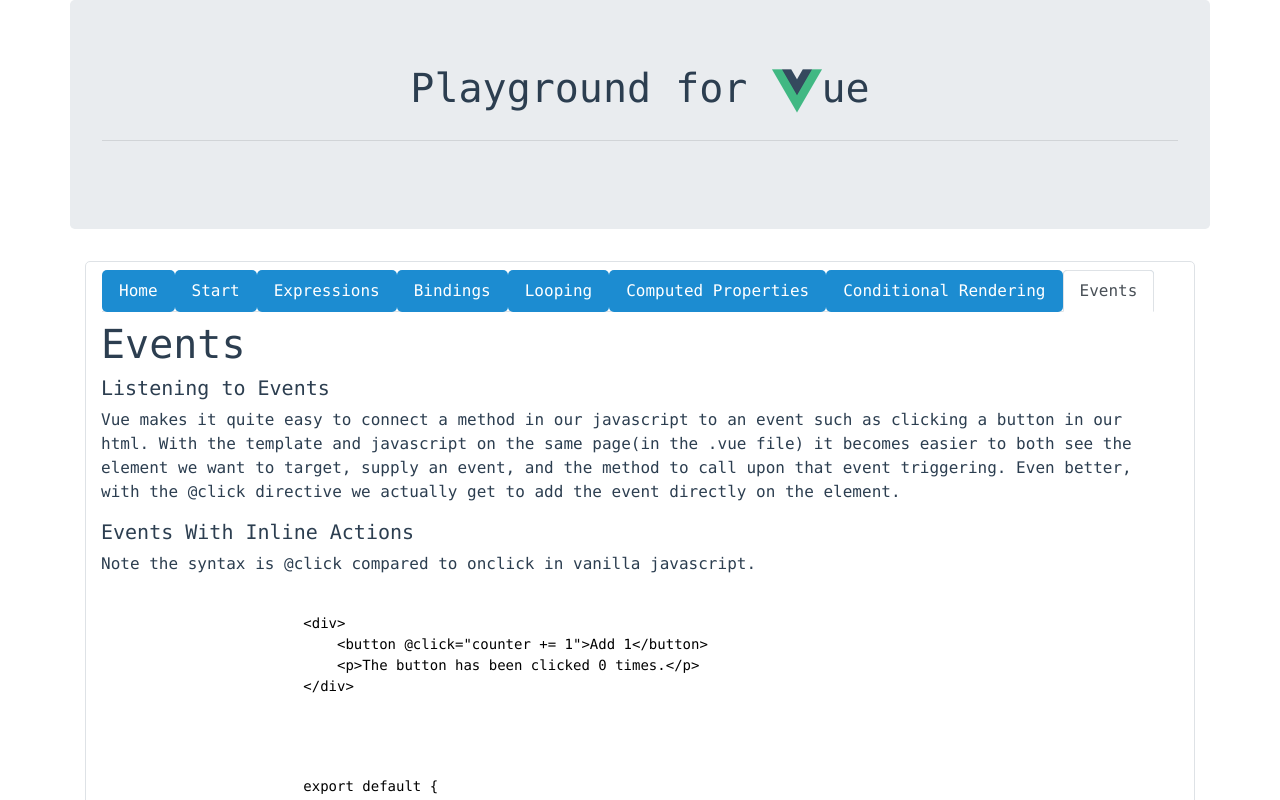
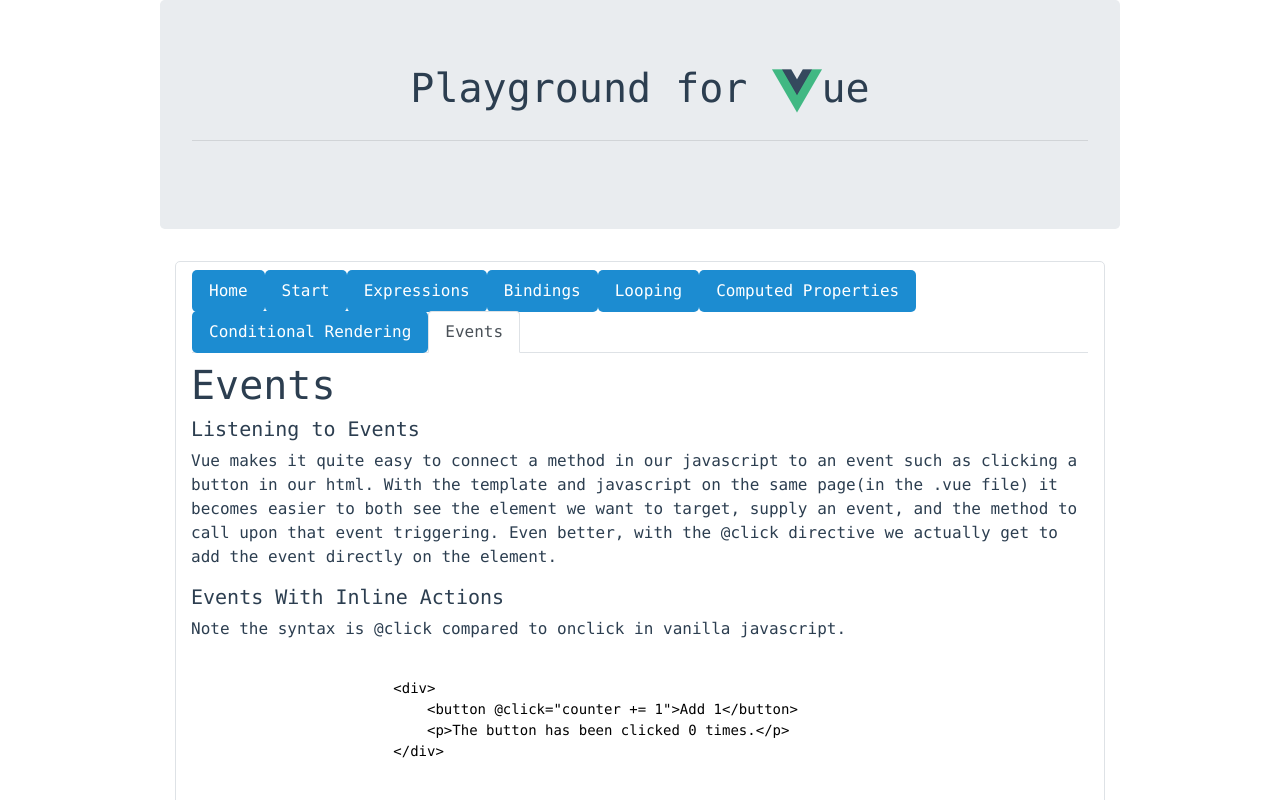
Before and after one commit to BoiseCodeWorks/vue-playground, a Vue app: page /#/events in a window 1280 px wide. Shown: the top 800 px of the page. Built offline with nearby package versions, Linux system fonts and the light colour scheme; what vue-prism would draw is missing.

Commit message:
fix layout and events

```diff
--- a/src/App.vue
+++ b/src/App.vue
@@ -1,5 +1,5 @@
 <template>
-  <div id="app" class="container">
+  <div id="app" class="container outside">
     <div class="row justify-content-center">
       <div class="jumbotron col-12">
         <h1 class="display-5">Playground for <img alt="Vue logo" height="50" src="./assets/logo.png">ue</h1>
@@ -48,4 +48,8 @@
   #nav a.router-link-exact-active {
     color: #42b983;
   }
+
+  .outside {
+    max-width: 75%;
+  }
 </style>
--- a/src/components/EventsExercise.vue
+++ b/src/components/EventsExercise.vue
@@ -41,7 +41,7 @@
         },
         computed: {},
         methods: {
-            //create a method called
+            //create a method called "greet"
         },
         components: {}
     }
```
